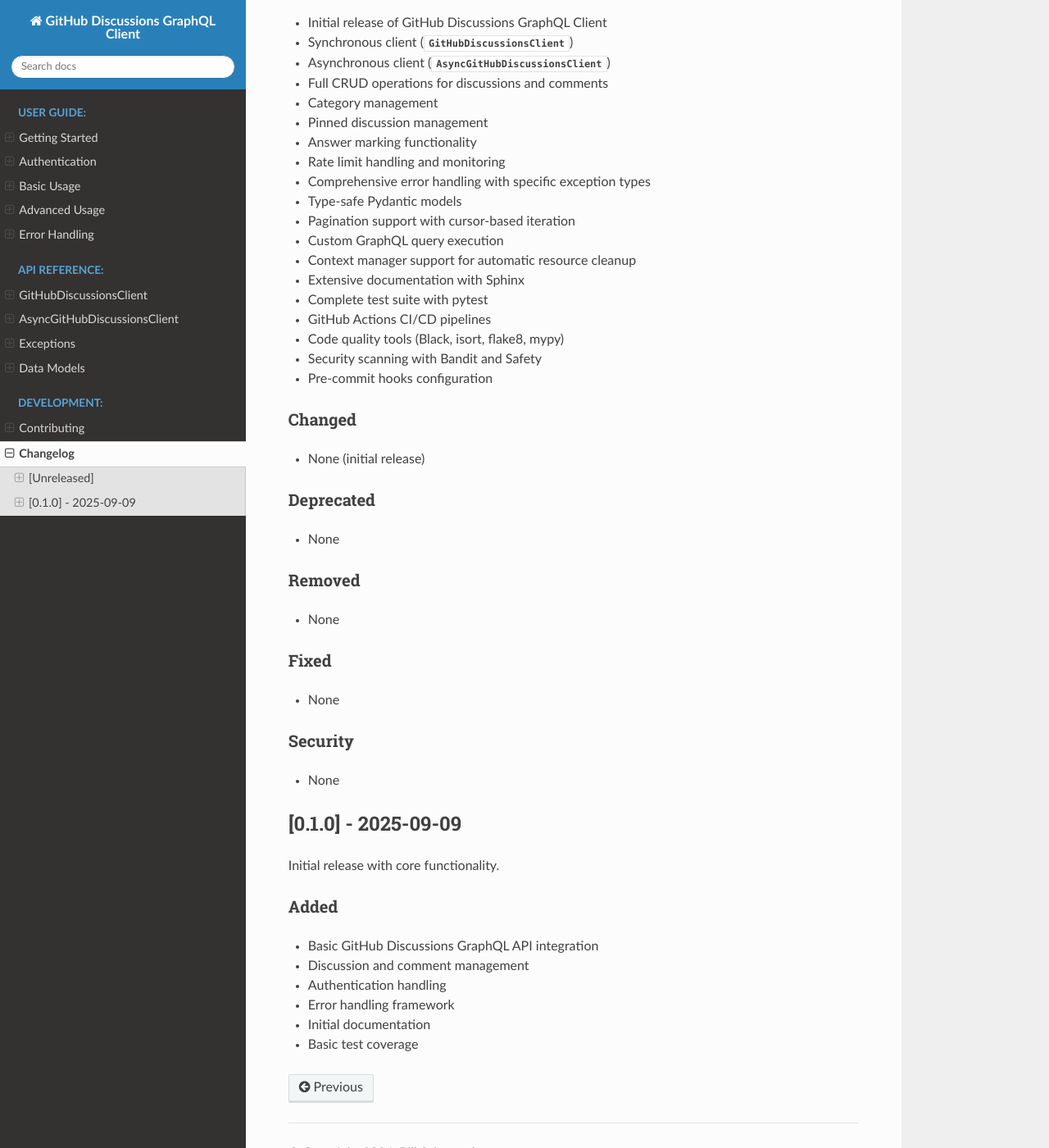
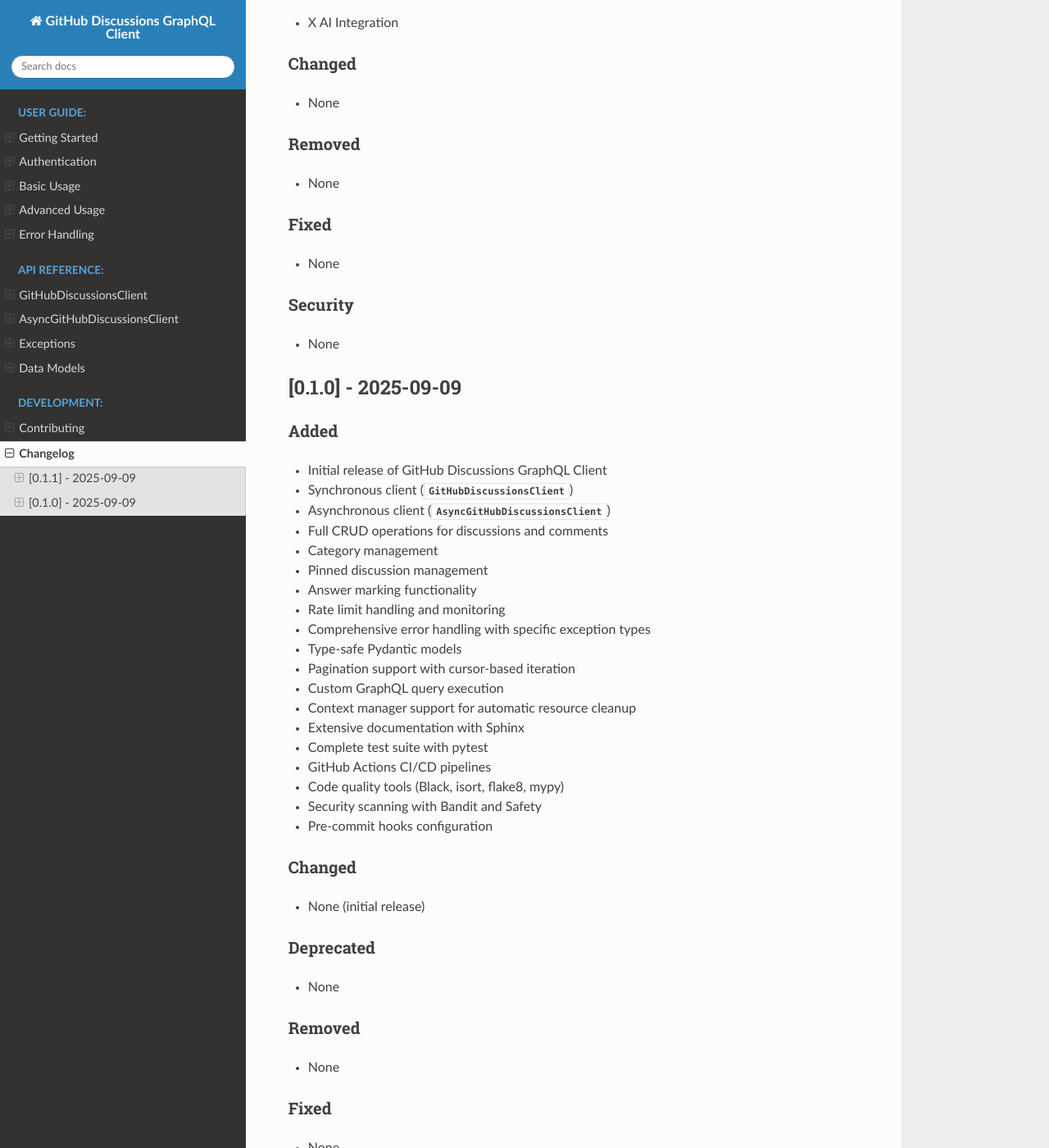
Before and after one commit to Declytic/github-discussions, a Sphinx documentation site: the page built from docs/changelog.rst, in a window 1280 px wide and 1400 px high, scrolled down 346 px. Shown: the whole window at 82% size. Built offline with Sphinx 7.4.7 and the Read the Docs theme 3.1.0, drawn with Linux system fonts in a browser that asks for light colours; some of the changed text lies outside the part shown.

Commit message:
bump version

```diff
--- a/docs/changelog.rst
+++ b/docs/changelog.rst
@@ -6,9 +6,38 @@ All notable changes to this project will be documented in this file.
 The format is based on `Keep a Changelog <https://keepachangelog.com/en/1.0.0/>`_,
 and this project adheres to `Semantic Versioning <https://semver.org/spec/v2.0.0.html>`_.
 
-[Unreleased]
+[0.1.1] - 2025-09-09
 ------------
 
+Added
+~~~~~
+
+- X AI Integration
+
+Changed
+~~~~~~~
+
+- None
+
+
+Removed
+~~~~~~~
+
+- None
+
+
+Fixed
+~~~~~
+
+- None
+
+Security
+~~~~~~~~
+
+- None
+
+[0.1.0] - 2025-09-09
+------------
 Added
 ~~~~~
 
@@ -56,18 +85,3 @@ Security
 ~~~~~~~~
 
 - None
-
-[0.1.0] - 2025-09-09
----------------------
-
-Initial release with core functionality.
-
-Added
-~~~~~
-
-- Basic GitHub Discussions GraphQL API integration
-- Discussion and comment management
-- Authentication handling
-- Error handling framework
-- Initial documentation
-- Basic test coverage
--- a/github_discussions/__init__.py
+++ b/github_discussions/__init__.py
@@ -4,7 +4,7 @@ A comprehensive Python package for interacting with GitHub Discussions
 using the GraphQL API.
 """
 
-__version__ = "0.1.0"
+__version__ = "0.1.1"
 __author__ = "Bill Schumacher"
 __email__ = "34168009+BillSchumacher@users.noreply.github.com"
 
--- a/pyproject.toml
+++ b/pyproject.toml
@@ -4,7 +4,7 @@ build-backend = "setuptools.build_meta"
 
 [project]
 name = "github-discussions"
-version = "0.1.0"
+version = "0.1.1"
 description = "A Python package for interacting with GitHub Discussions using GraphQL API"
 readme = "README.md"
 license = {file = "LICENSE"}
```
Also changed, not shown: CHANGELOG.md (+9 -1 lines).
